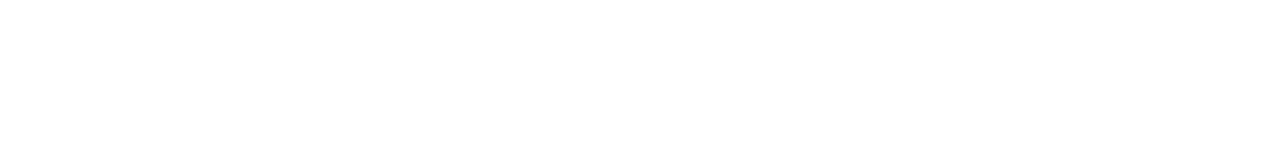
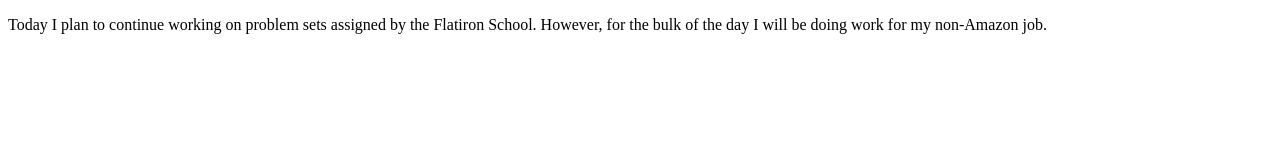
Before and after one commit to jtabb1/2021-07-06-Daily-Coding-Journal, a plain HTML site: page index.html in a window 1280 px wide. Drawn offline with Linux system fonts and the light colour scheme.

Commit message:
Talk about the some of the main things that I may be doing today.

```diff
--- a/index.html
+++ b/index.html
@@ -8,7 +8,11 @@
   </head>
   <body>
 
-    <p>
+    <p>Today I plan to continue working on problem sets
+      assigned by the Flatiron School.  However, for the
+      bulk of the day I will be doing work for my
+      non-Amazon job.</p>
+
     <script src="script.js"></script>
   </body>
 </html>
```
